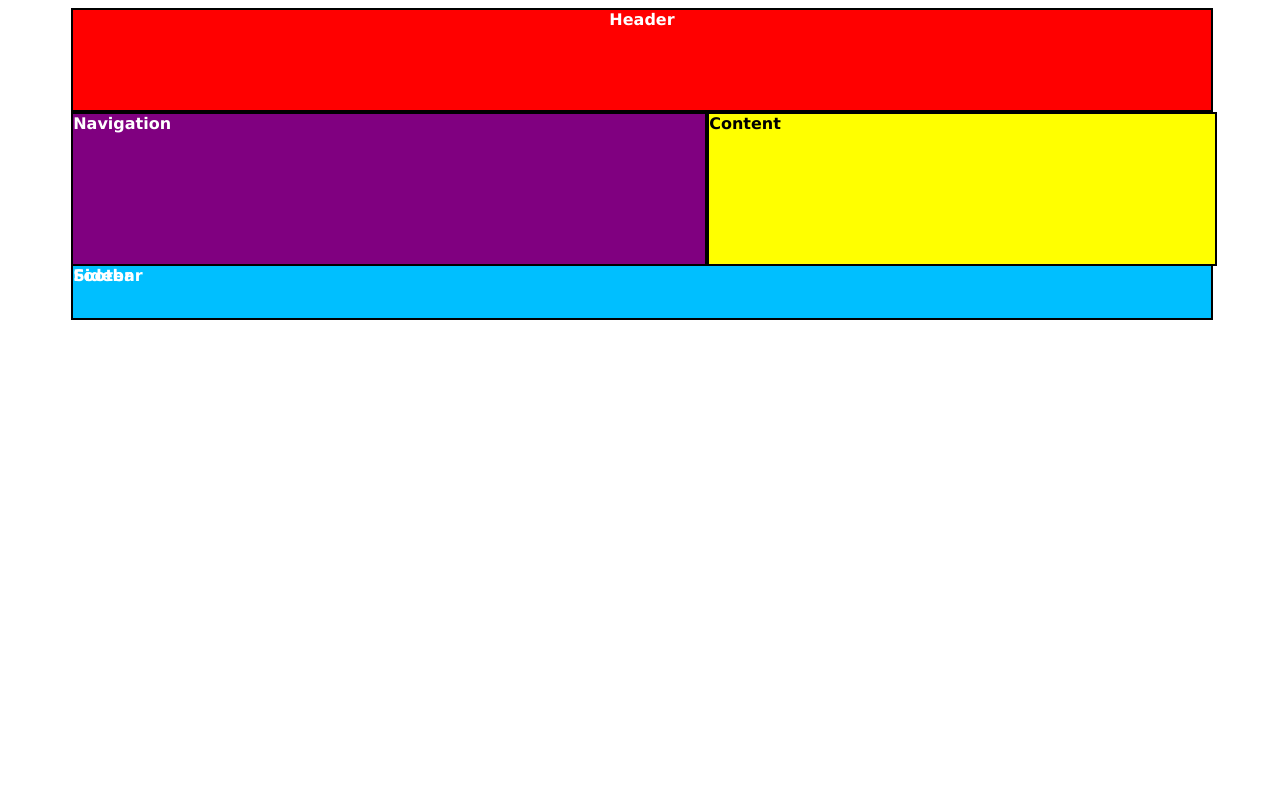
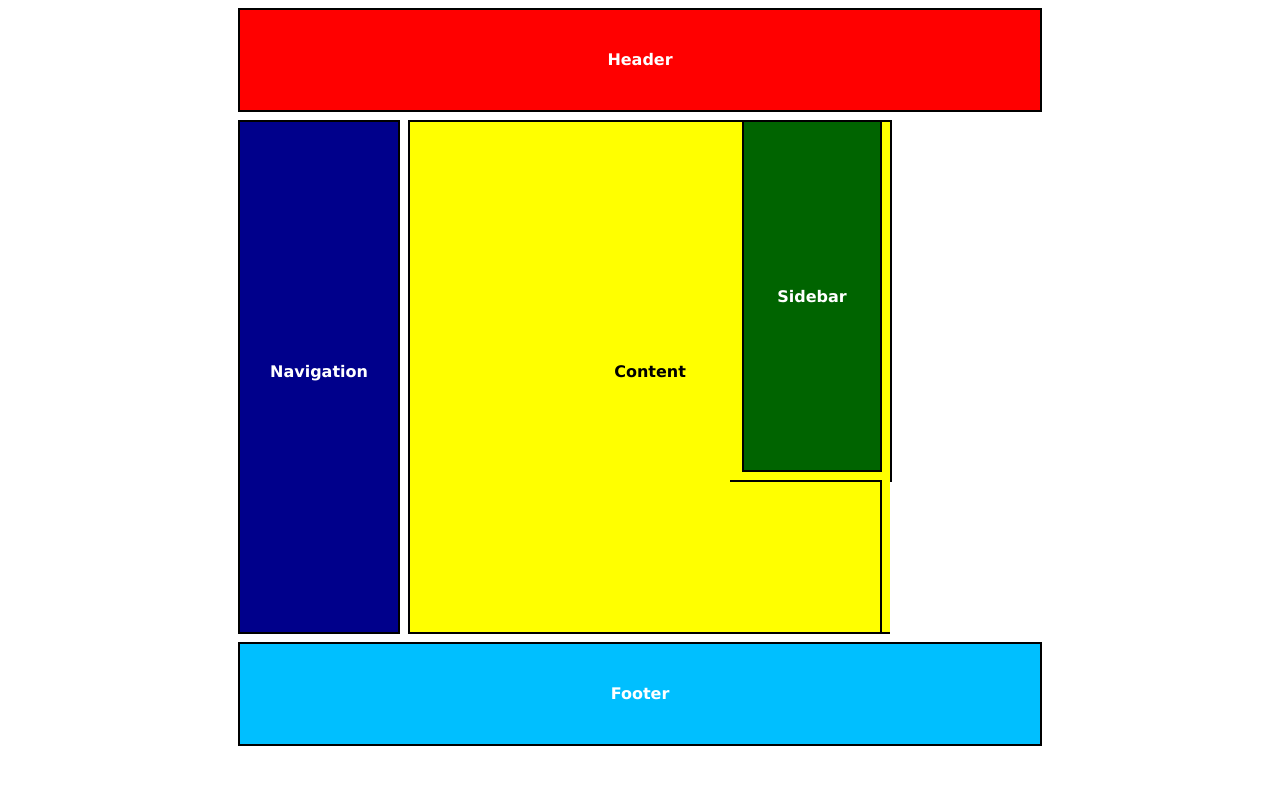
Before and after one commit to mbpfilho/front-end, a PHP site: page /layout.php in a window 1280 px wide. Shown: the top 785 px of the page. Run offline with PHP 8.4, Linux system fonts and the light colour scheme.

Commit message:
aula 31 v1

```diff
--- a/aula31/layout.css
+++ b/aula31/layout.css
@@ -2,42 +2,78 @@
     font-family:  Verdana, sans-serif;
     font-weight: bold;
     color: white;
+    margin: 4px;
+    text-align: center;
+    vertical-align: middle;
+}
+body{
+    width: 812px;
+    margin: auto;
 }
 header{
-    width: 90%;
+    width: 800px;
     height: 100px;
     background-color: red;
+    line-height: 100px;
     text-align: center;
-    margin-left: 5%;
     border: 2px solid black;
 }
 nav{
-    width: 50%;
-    height: 150px;
-    background-color: purple;
-    margin-left: 5%;
+    width: 158px;
+    height: 510px;
+    background-color: darkblue;
+    line-height: 500px;
     float: left;
     border: 2px solid black;
 }
 main{
-    width: 40%;
+    float: left;
+}
+#part1{
+    width: 480px;
+    line-height: 500px;
+    height: 360px;
+    margin: 0;
+    background-color: yellow;
+    border: 2px solid black;
+    border-bottom: 0;
+    color: black;
+}
+#part2{
+    width: 480px;
     height: 150px;
+    margin: 0;
     background-color: yellow;
-    color: black;
-    float: left;
     border: 2px solid black;
+    border-top: 0;
+    border-right: 0;
+}
+#part3{
+    left: 730px;
+    top: 480px;
+    width: 150px;
+    height: 150px;
+    margin: 0;
+    background-color: yellow;
+    border: 2px solid black;
+    position: absolute;
+    border-left: 0;
+
 }
 aside{
-    margin-left: 5%;
-    width: 23%;
-    height: 100px;
+    left: 738px;
+    width: 136px;
+    height: 348px;
     background-color: darkgreen;
+    line-height: 350px;
     border: 2px solid black;
+    position: absolute;
 }
 footer{
-    margin-left: 5%;
-    width: 90%;
+    width: 800px;
     height: 100px;
     background-color: deepskyblue;
+    line-height: 100px;
     border: 2px solid black;
+    float: left;
 }
--- a/aula31/layout.php
+++ b/aula31/layout.php
@@ -10,8 +10,12 @@
 <body>
     <header>Header</header>
     <nav>Navigation</nav>
-    <main>Content</main>
-    <aside>Sidebar</aside>
+    <main>
+        <div id="part1">Content</div>
+        <div id="part2"></div>
+        <div id="part3"></div>
+    </main>
+        <aside>Sidebar</aside>
     <footer>Footer</footer>
 </body>
 </html>
```
